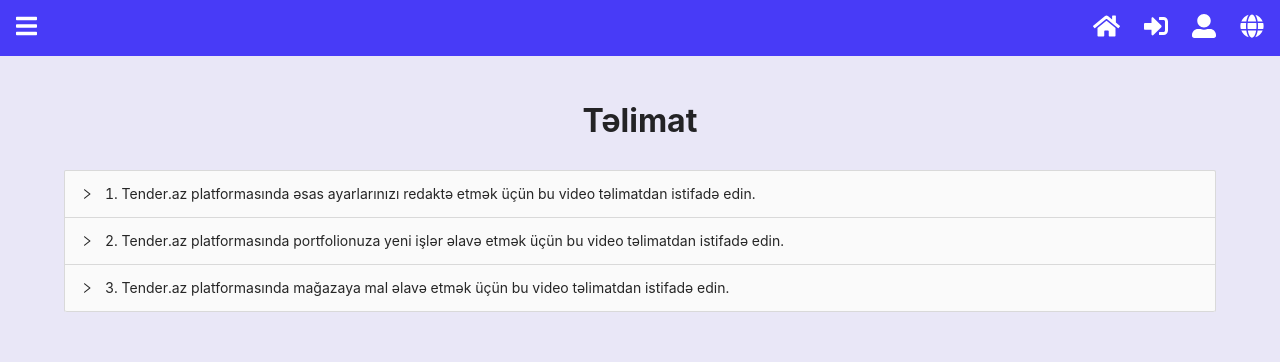
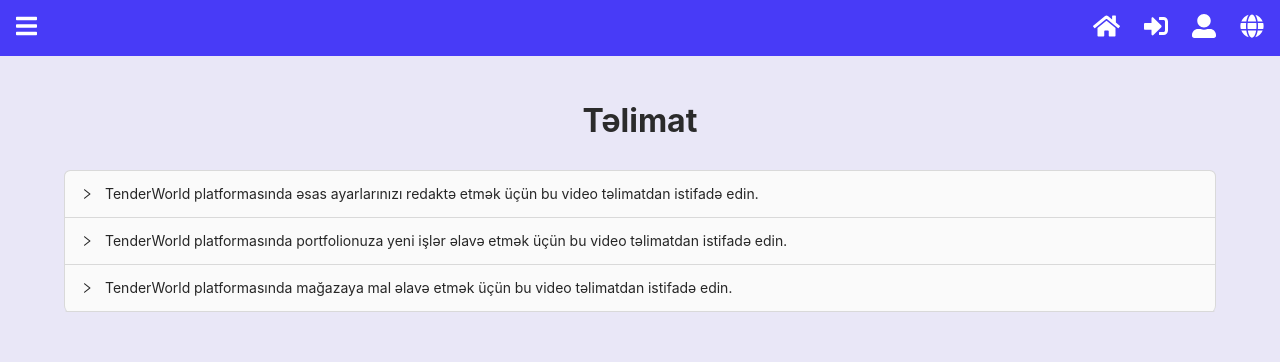
Before and after one commit to farhadamrah/tender, a React (Create React App) app: page /instruction in a window 1280 px wide. Shown: the top 362 px of the page. Built offline with nearby package versions, Linux system fonts and the light colour scheme; the HTML template or start-up script is replaced by a standard one.

Commit message:
version 1

```diff
--- a/src/Components/Main/MainPages/Instruction/Instruction.js
+++ b/src/Components/Main/MainPages/Instruction/Instruction.js
@@ -5,11 +5,11 @@
 const Instruction = () => {
   const { Panel } = Collapse;
   const header1 =
-    '1. Tender.az platformasında əsas ayarlarınızı redaktə etmək üçün bu video təlimatdan istifadə edin.';
+    'TenderWorld platformasında əsas ayarlarınızı redaktə etmək üçün bu video təlimatdan istifadə edin.';
   const header2 =
-    '2. Tender.az platformasında portfolionuza yeni işlər əlavə etmək üçün bu video təlimatdan istifadə edin.';
+    'TenderWorld platformasında portfolionuza yeni işlər əlavə etmək üçün bu video təlimatdan istifadə edin.';
   const header3 =
-    '3. Tender.az platformasında mağazaya mal əlavə etmək üçün bu video təlimatdan istifadə edin.';
+    'TenderWorld platformasında mağazaya mal əlavə etmək üçün bu video təlimatdan istifadə edin.';
 
   return (
     <>
--- a/src/Components/Main/MainPages/Instruction/Instruction.scss
+++ b/src/Components/Main/MainPages/Instruction/Instruction.scss
@@ -8,5 +8,22 @@
     font-size: 2rem;
     font-weight: 700;
     margin-bottom: 1.5rem;
+    color: rgb(43, 43, 43);
+  }
+
+  .ant-collapse {
+    border-radius: 0.4rem;
+    // background: none;
+
+    // .ant-collapse-item {
+    //   background: white;
+    // }
+    // .ant-collapse-item-active {
+    //   margin-bottom: 0.1rem;
+    // }
+    .ant-collapse-content-box {
+      display: flex;
+      justify-content: center;
+    }
   }
 }
```
